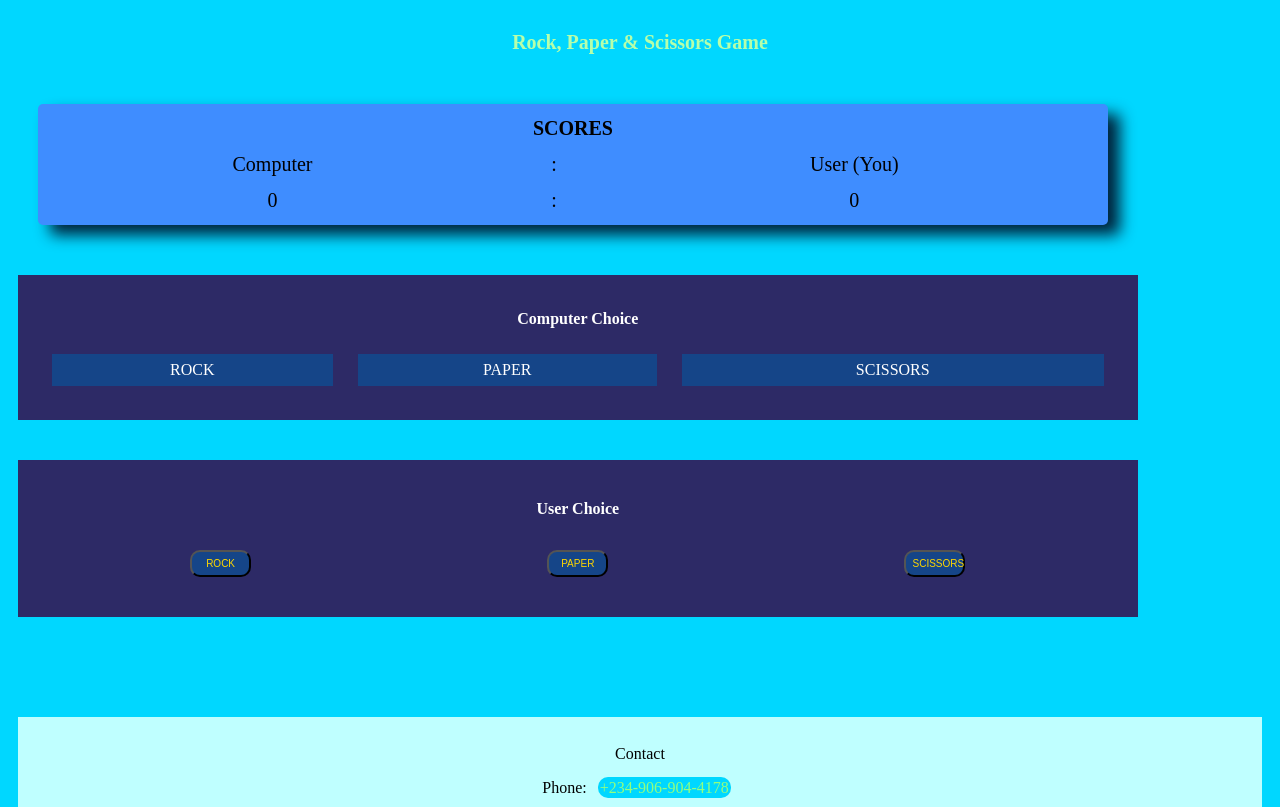
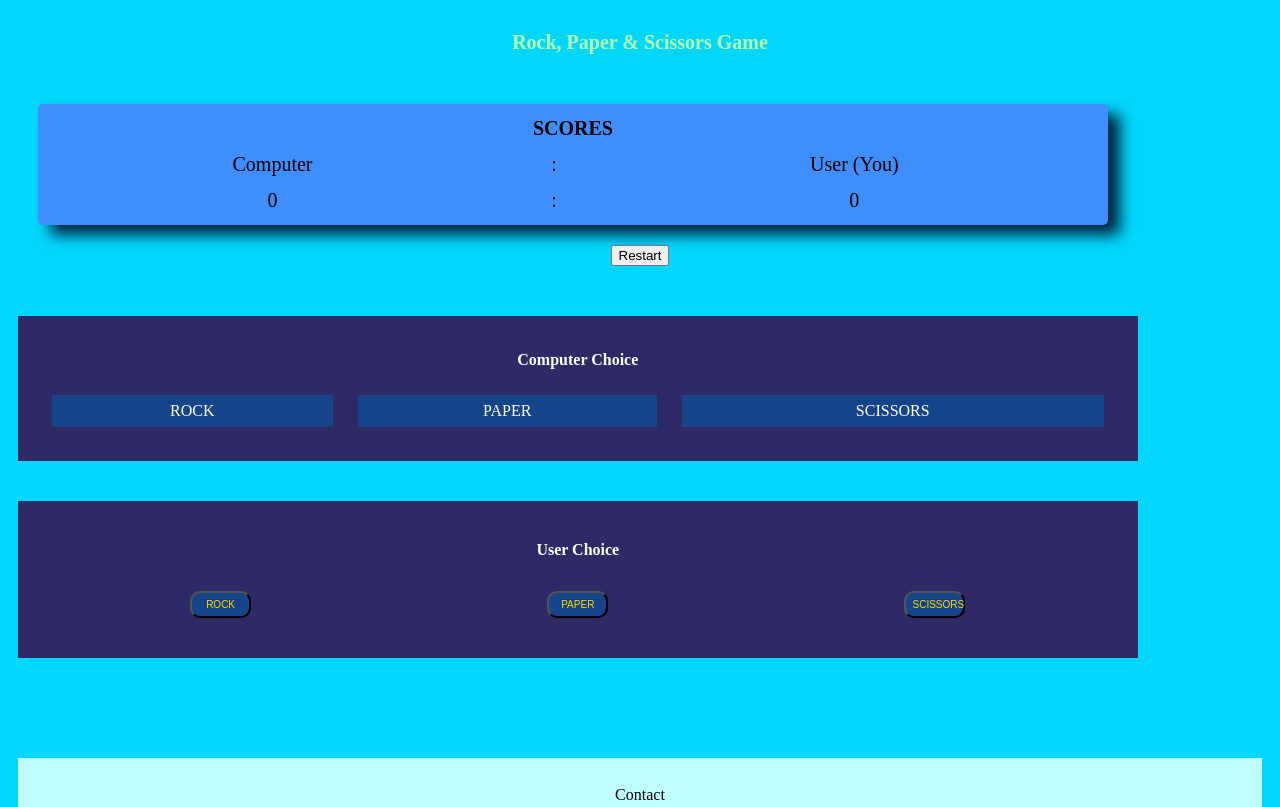
Before and after one commit to amirmuktar369/rockpaperscissors, a plain HTML site: page index.html in a window 1280 px wide. Shown: the top 807 px of the page. Drawn offline with Linux system fonts and the light colour scheme.

Commit message:
Update index.html

```diff
--- a/index.html
+++ b/index.html
@@ -32,6 +32,8 @@
             </tr>
         </table>
     </div>
+
+    <button onclick="restart()" id="restartbtn">Restart</button>
 
     <div>
         <table id="comp_choice" cellspacing="25">
```
